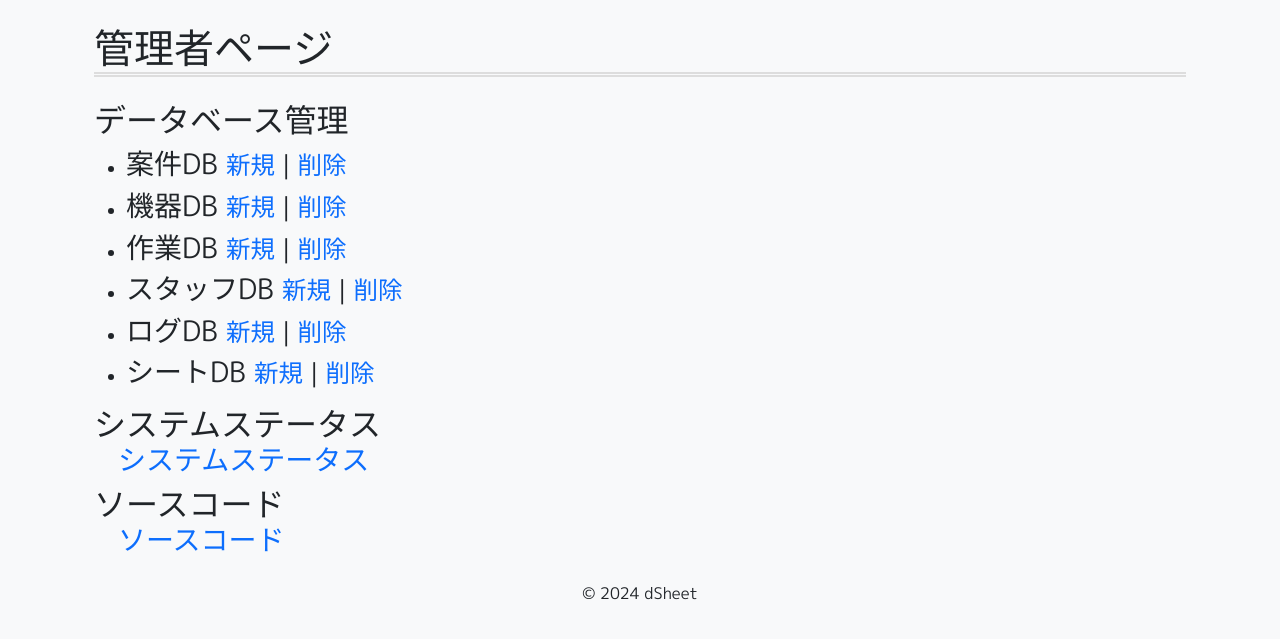
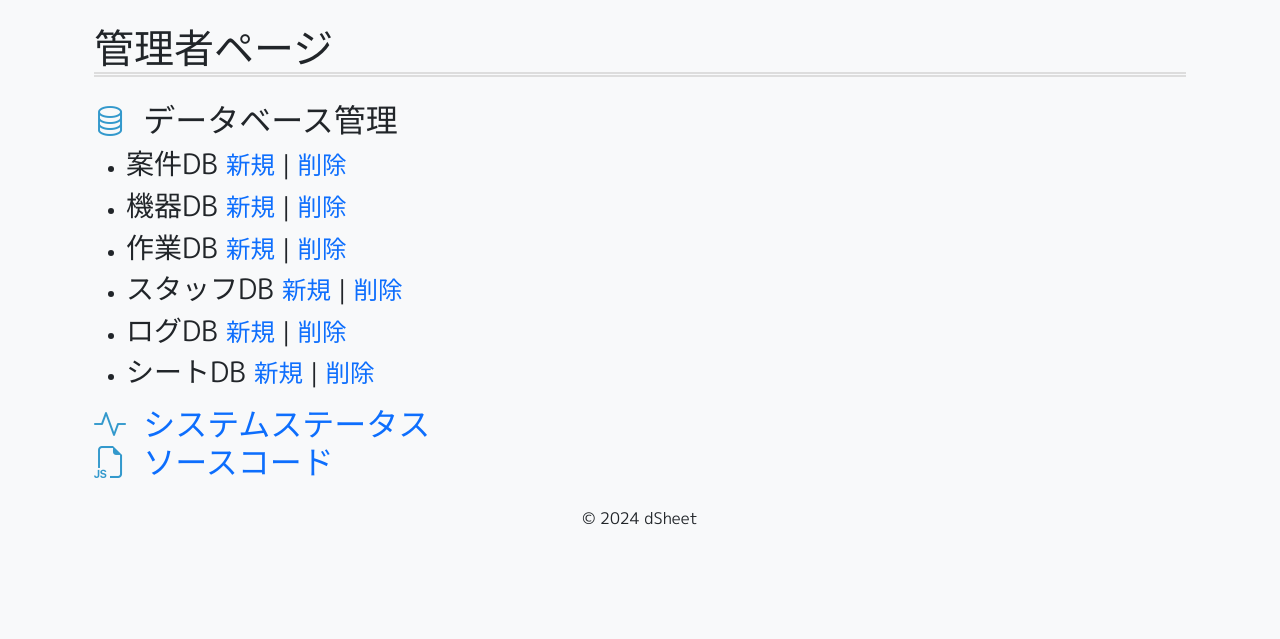
Before and after one commit to desertsowl/dsheet012, a Node server app: page /admin in a window 1280 px wide. Shown: the part 50-689 px from the top of the page. Run offline with Node 20, Linux system fonts and the light colour scheme; some libraries are stand-ins or nearby versions.

Commit message:
管理者/監督者デザイン改修

```diff
--- a/app.js
+++ b/app.js
@@ -317,7 +317,7 @@ app.get('/manager/job/:id/edit', async (req, res) => {
         res.render('edit', { title: '案件編集', job, staffCollections });
     } catch (err) {
         console.error('Error fetching job or staff collections:', err);
-        res.status(500).send('案件情報の取得に失敗しました');
+        res.status(500).send('案件内容の取得に失敗しました');
     }
 });
 
--- a/views/admin.ejs
+++ b/views/admin.ejs
@@ -2,7 +2,8 @@
     <h1 class="headline">管理者ページ</h1>
 
     <div class="mt-4">
-        <h2>データベース管理</h2>
+        <h2><i class="bi bi-database me-2" style="color: #3399cc;"></i>
+データベース管理</h2>
 
         <ul>
             <!-- 案件DB -->
@@ -68,8 +69,10 @@
     </div>
 
         <!-- ステータス -->
-        <h2 class="mb-0">システムステータス</h2>
-       <h3 class="text-xl ms-4 mt-0"><a href="/admin/status/system">システムステータス</a></h3>
-        <h2 class="mb-0">ソースコード</h2>
-        <h3 class="text-xl ms-4 mt-0"><a href="/admin/src">ソースコード</a></h3>
+        <h2 class="mb-0">
+			<i class="bi bi-activity me-2" style="color: #3399cc;"></i>
+       <a href="/admin/status/system">システムステータス</a></h2>
+        <h2 class="mb-0">
+			<i class="bi bi-filetype-js me-2" style="color: #3399cc;"></i>
+        <a href="/admin/src">ソースコード</a></h2>
 </div>
--- a/views/info.ejs
+++ b/views/info.ejs
@@ -1,11 +1,11 @@
 <div class="container">
     <h1 class="headline">
-        <i class="bi bi-briefcase me-2" style="color: #3399cc;"></i>案件資料
+        案件資料
     </h1>
 
     <h2 class="mt-4">
         <i class="bi bi-card-text me-2" style="color: #3399cc;"></i>
-        案件情報
+        案件内容
         <a href="/manager/job/<%= job._id %>/edit" class="bi bi-pencil-fill ms-2 fs-5" style="color: #0d6efe;"></a>
     </h2>
 
--- a/views/manager.ejs
+++ b/views/manager.ejs
@@ -1,11 +1,10 @@
 <div class="container">
 
     <h1 class="d-flex align-items-center headline">
-        <i class="bi bi-briefcase me-2" style="color: #3399cc;"></i>
         案件一覧
 <a href="/manager/job/new" class="bi bi-plus-circle-fill ms-3 fs-2" style="color: #0d6efe;"></a>
     </h1>
-    <ul class="list-group list-group-flush">
+    <ul class="list-group list-group-flush ms-3 fs-3">
         <% jobs.forEach(job => { %>
             <li class="list-group-item">
                 <a href="/manager/job/<%= job._id %>/info"><%= job.案件名 %></a>
```
